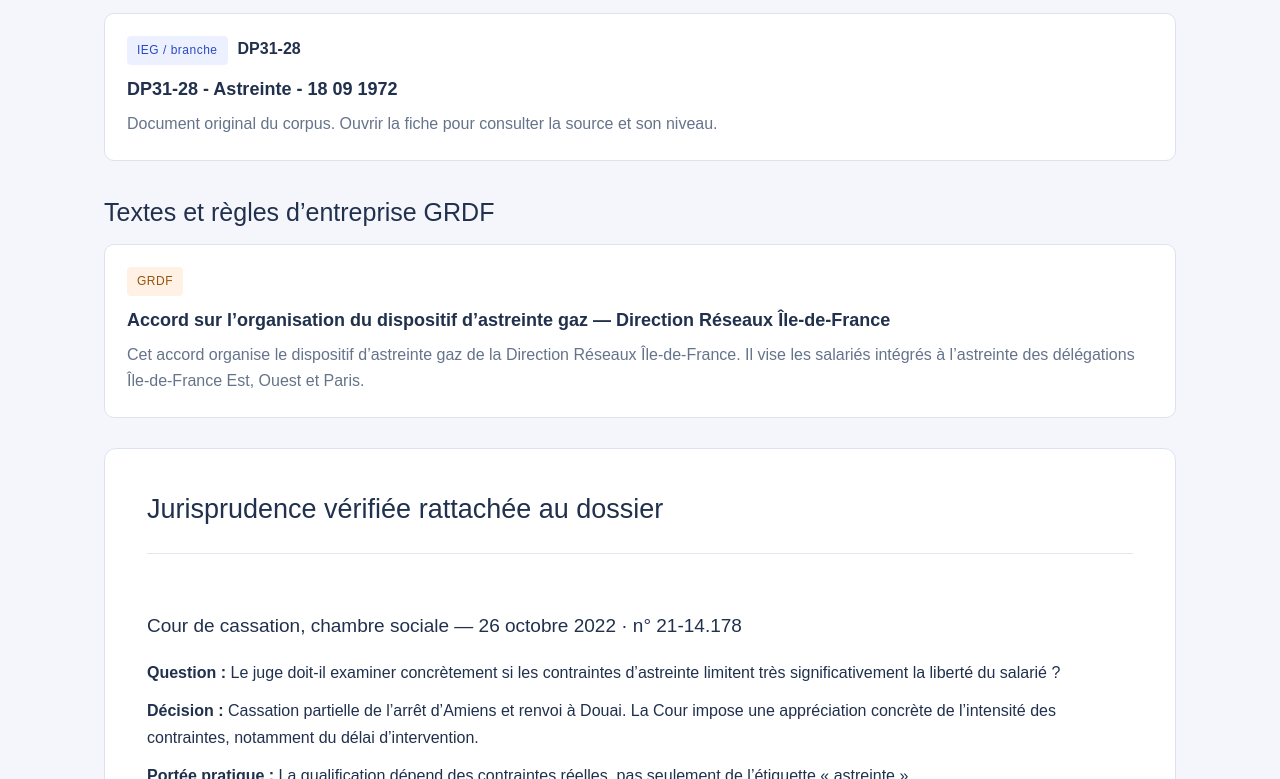
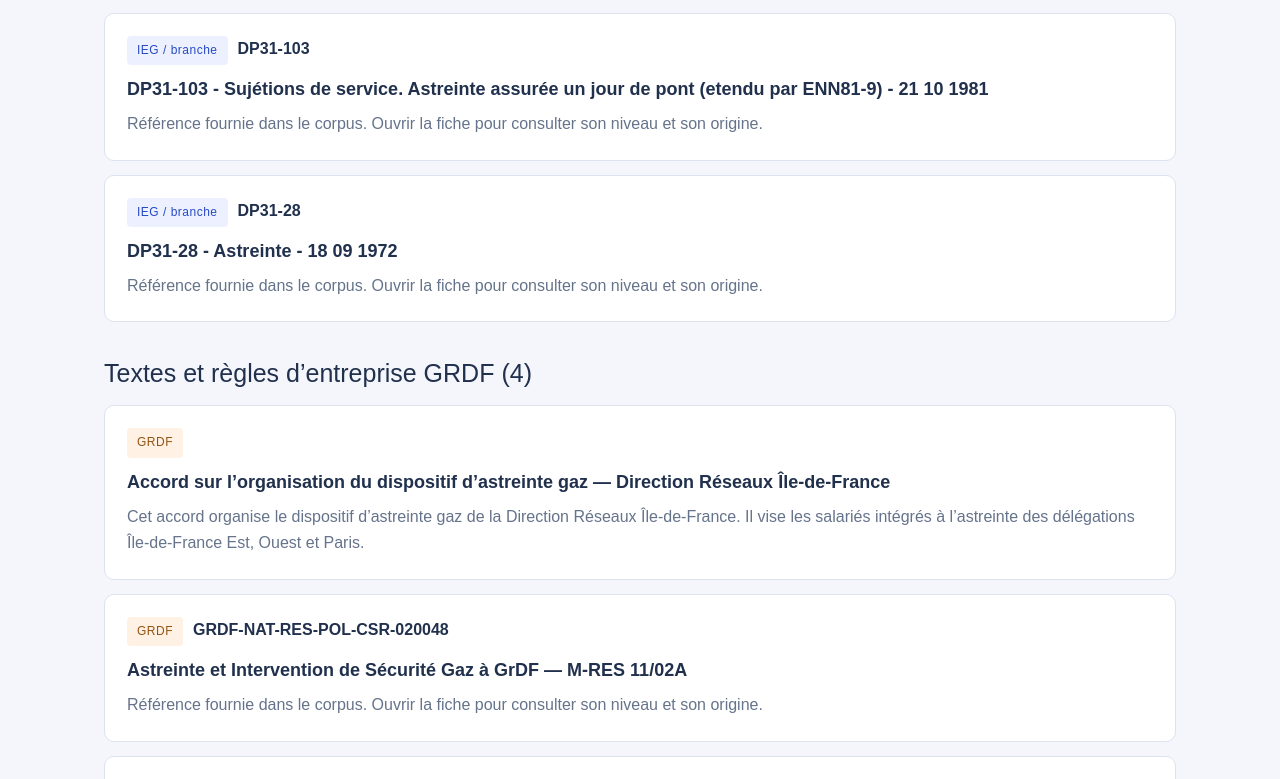
Before and after one commit to hajjitoufik4-eng/reflexe-textes-ieg-v21, a Next.js app: page /dossiers/astreinte in a window 1280 px wide. Shown: the part 3161-3940 px from the top of the page. Built offline with nearby package versions, Linux system fonts and the light colour scheme.

Commit message:
Raccorder les dossiers au corpus complet et aux rendus

```diff
--- a/src/app/dossiers/[slug]/page.jsx
+++ b/src/app/dossiers/[slug]/page.jsx
@@ -1,6 +1,6 @@
 import Link from 'next/link';
 import { notFound } from 'next/navigation';
-import data from '../../../data/corpus.json';
+import data from '../../../data/all-documents.js';
 import { dossiers } from '../../../data/dossiers.js';
 import { jurisprudence } from '../../../data/jurisprudence.js';
 import { scopeOf, scopeName } from '../../../lib/catalogue.mjs';
@@ -8,38 +8,27 @@
 const norm=(s='')=>s.normalize('NFD').replace(/[\u0300-\u036f]/g,'').toLowerCase().replace(/[^a-z0-9]+/g,' ');
 const text=d=>norm([d.ref,d.title,d.theme,d.folder,d.kind,d.origin,d.explanation?.heading,d.explanation?.simple,...(d.explanation?.points||[])].filter(Boolean).join(' '));
 const unique=docs=>docs.filter((d,i,a)=>a.findIndex(x=>norm(x.origin||x.title)===norm(d.origin||d.title))===i);
-
 const ASTREINTE_REFS=['PERS530','PERS557','PERS849','PERS939'];
 const TEMPS_REFS=['PERS77','PERS788'];
-
 function dossierDocs(slug){
- if(slug==='astreinte') return unique(data.filter(d=>ASTREINTE_REFS.includes((d.ref||'').replace(/\s/g,''))||/astreinte|action immediate|zone.{0,8}habitat|\bzha\b|\bmres\b/i.test([d.title,d.origin,d.theme].join(' '))));
- if(slug==='temps-de-travail') return unique(data.filter(d=>TEMPS_REFS.includes((d.ref||'').replace(/\s/g,''))||/temps de travail|duree du travail|repos quotidien|repos hebdomadaire|heures supplementaires|horaire|pause/i.test(text(d))));
+ if(slug==='astreinte') return unique(data.filter(d=>ASTREINTE_REFS.includes((d.ref||'').replace(/\s/g,''))||/astreinte|action immediate|zone.{0,8}habitat|\bzha\b|\bmres\b|repos.{0,8}11/i.test([d.title,d.origin,d.theme].join(' '))));
+ if(slug==='temps-de-travail') return unique(data.filter(d=>TEMPS_REFS.includes((d.ref||'').replace(/\s/g,''))||/temps de travail|duree du travail|repos quotidien|repos hebdomadaire|heures supplementaires|horaire|pause|repos.{0,8}11/i.test(text(d))));
  return [];
 }
-
-const rank=d=>{
- const ref=(d.ref||'').replace(/\s/g,'');
- if(ASTREINTE_REFS.includes(ref)||TEMPS_REFS.includes(ref)) return 0;
- if(scopeOf(d)==='grdf') return 1;
- return 2;
-};
-
+const rank=d=>{const ref=(d.ref||'').replace(/\s/g,'');if(ASTREINTE_REFS.includes(ref)||TEMPS_REFS.includes(ref))return 0;if(scopeOf(d)==='grdf')return 1;return 2;};
 export function generateStaticParams(){return Object.keys(dossiers).map(slug=>({slug}));}
 export async function generateMetadata({params}){const {slug}=await params;return {title:dossiers[slug]?.title||'Dossier'};}
-
 export default async function Dossier({params}){
  const {slug}=await params; const dossier=dossiers[slug]; if(!dossier) notFound();
  const docs=dossierDocs(slug).sort((a,b)=>rank(a)-rank(b)||a.title.localeCompare(b.title,'fr'));
- const qs=dossier.queries.map(norm);
- const cases=jurisprudence.filter(j=>j.topics.some(t=>qs.some(q=>norm(t).includes(q)||q.includes(norm(t)))));
+ const qs=dossier.queries.map(norm); const cases=jurisprudence.filter(j=>j.topics.some(t=>qs.some(q=>norm(t).includes(q)||q.includes(norm(t)))));
  const ieg=docs.filter(d=>scopeOf(d)!=='grdf'); const grdf=docs.filter(d=>scopeOf(d)==='grdf');
- const Group=({title,items})=>items.length?<section><h2 className="section-title">{title}</h2><div className="results">{items.map(d=><Link className="result" href={`/textes/${d.id}`} key={d.id}><div><span className={'stamp '+(scopeOf(d)==='grdf'?'grdf':'')}>{scopeName(scopeOf(d))}</span>{d.ref&&<strong>{d.ref}</strong>}</div><h3>{d.title}</h3><p>{d.explanation?.simple||'Document original du corpus. Ouvrir la fiche pour consulter la source et son niveau.'}</p></Link>)}</div></section>:null;
+ const Group=({title,items})=>items.length?<section><h2 className="section-title">{title} ({items.length})</h2><div className="results">{items.map(d=><Link className="result" href={`/textes/${d.id}`} key={d.id}><div><span className={'stamp '+(scopeOf(d)==='grdf'?'grdf':'')}>{scopeName(scopeOf(d))}</span>{d.ref&&<strong>{d.ref}</strong>}</div><h3>{d.title}</h3><p>{d.explanation?.simple||'Référence fournie dans le corpus. Ouvrir la fiche pour consulter son niveau et son origine.'}</p></Link>)}</div></section>:null;
  return <>
   <Link className="back" href="/">← Accueil</Link><div className="eyebrow">Dossier juridique prioritaire</div><h1>{dossier.title}</h1><p className="lead">{dossier.subtitle}</p>
   <div className="dossier-nav"><a href="#comprendre">Comprendre</a><a href="#textes">Textes</a><a href="#jurisprudence">Jurisprudence</a></div>
   <section id="comprendre" className="reader dossier-reader"><h2>Comprendre le dossier</h2>{dossier.sections.map((s,i)=><article className="explain" key={i}><h3>{s.title}</h3><p>{s.text}</p></article>)}</section>
   <div id="textes"><Group title="Textes IEG / branche et PERS" items={ieg}/><Group title="Textes et règles d’entreprise GRDF" items={grdf}/></div>
-  <section id="jurisprudence" className="reader"><h2>Jurisprudence vérifiée rattachée au dossier</h2>{cases.map(j=><article className="case" key={j.id}><h3>{j.court} — {j.date} · n° {j.number}</h3><p><strong>Question :</strong> {j.issue}</p><p><strong>Décision :</strong> {j.result}</p><p><strong>Portée pratique :</strong> {j.scope}</p><a className="source" href={j.url} target="_blank" rel="noopener noreferrer">Décision officielle ↗</a></article>)}</section>
+  <section id="jurisprudence" className="reader"><h2>Jurisprudence vérifiée rattachée au dossier ({cases.length})</h2>{cases.map(j=><article className="case" key={j.id}><h3>{j.court} — {j.date} · n° {j.number}</h3><p><strong>Question :</strong> {j.issue}</p><p><strong>Rendu :</strong> {j.result}</p><p><strong>Portée pratique :</strong> {j.scope}</p>{j.judgment?.amounts?.length>0&&<div className="amounts">{j.judgment.amounts.map(([label,amount])=><div className="amount-row" key={label}><span>{label}</span><strong>{amount}</strong></div>)}</div>}<a className="source" href={j.url} target="_blank" rel="noopener noreferrer">Décision source ↗</a></article>)}</section>
  </>;
 }
```
